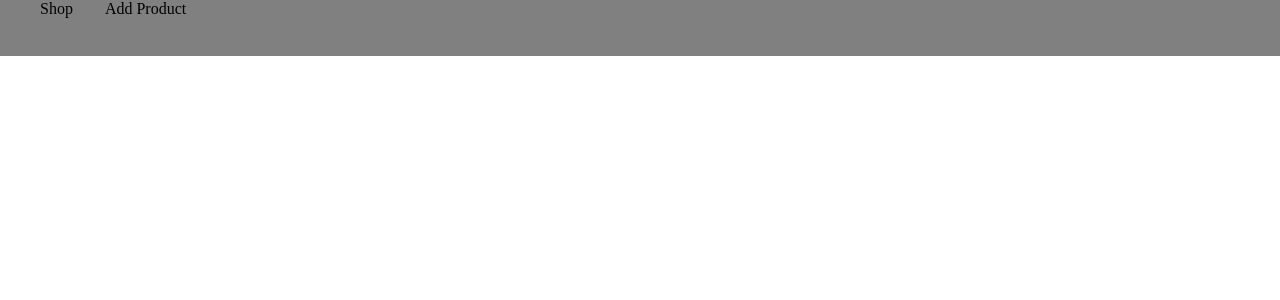
After one commit to cuongvhfx15237/NODEJS-Lab, a Node server app: template views/shop.pug in a window 1280 px wide; the page is wider, and only the part inside the window is pictured. The commit adds this page. Shown: the top 300 px of that part. Run offline with Node 20, Linux system fonts and the light colour scheme; the template is opened without the code that fills it: most values are stand-ins (such as "Sample title", 1, 10 or a date in 2020); some libraries are stand-ins or nearby versions.

Commit message:
installing & implementing PUG - done Lab3.2

```diff
--- a/Routes/shop.js
+++ b/Routes/shop.js
@@ -9,7 +9,6 @@ const adminData = require('./admin')
 const router = express.Router();
 
 router.get('/', (req, res, next)=>{
-    console.log('shop.js', adminData.products)
-    res.sendFile(path.join(rootDir, 'views', 'shop.html'));
+    res.render('shop');
 })
 module.exports = router;
--- a/app.js
+++ b/app.js
@@ -8,6 +8,9 @@ const bodyParser = require('body-parser')
 
 const app = express();
 
+app.set('view engine', 'pug');
+app.set('views', 'views')
+
 const adminData = require('./routes/admin');
 
 const shopRoutes = require('./routes/shop');
@@ -17,7 +20,6 @@ app.use(express.static(path.join(__dirname,'public')))
 
 
 app.use('/admin',adminData.routes);
-
 app.use(shopRoutes);
 
 app.use((req, res, next)=>{
--- a/package.json
+++ b/package.json
@@ -16,6 +16,9 @@
   "dependencies": {
     "body-parse": "^0.1.0",
     "body-parser": "^1.20.0",
-    "express": "^4.18.1"
+    "ejs": "^3.1.8",
+    "express": "^4.18.1",
+    "express-handlebars": "^6.0.6",
+    "pug": "^3.0.2"
   }
 }
--- /dev/null
+++ b/views/shop.pug
@@ -0,0 +1,17 @@
+doctype html
+html(lang="en")
+    head
+        meta(charset="UTF-8")
+        meta(http-equiv="X-UA-Compatible", content="IE=edge")
+        meta(name="viewport", content="width=device-width, initial-scale=1.0")
+        title My Shop
+        link(rel="stylesheet", href="/css/main.css")
+        link(rel="stylesheet", href="/css/product.css")
+    body
+        header.main-header
+            nav.main-header_nav
+                ul.main-header_item-list
+                    li.main-header_item
+                        a.active(href="/") Shop
+                    li.main-header_item
+                        a(href="/admin/add-product") Add Product
```
Also changed, not shown: views/shop.html (+19 -0 lines), 1 other file.
